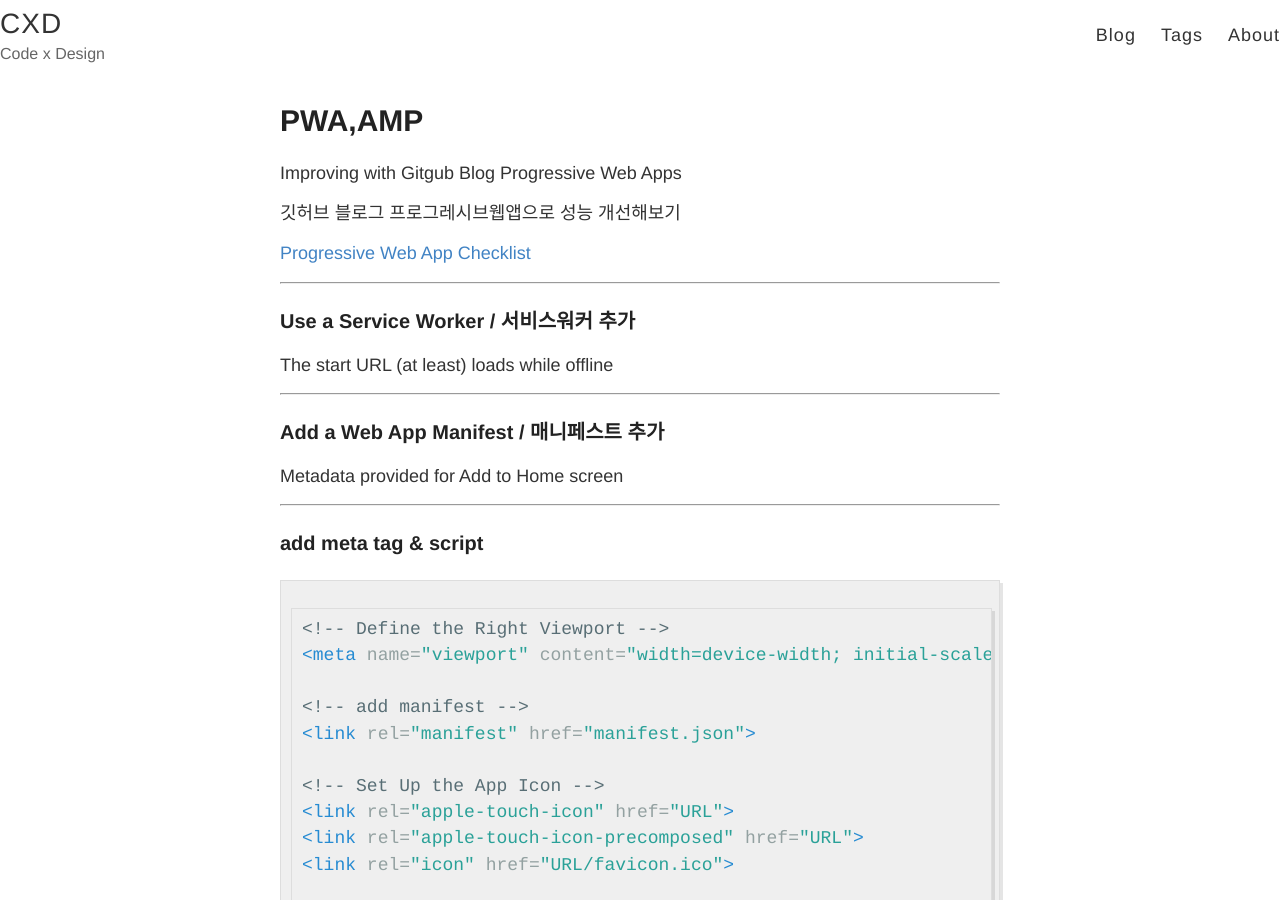
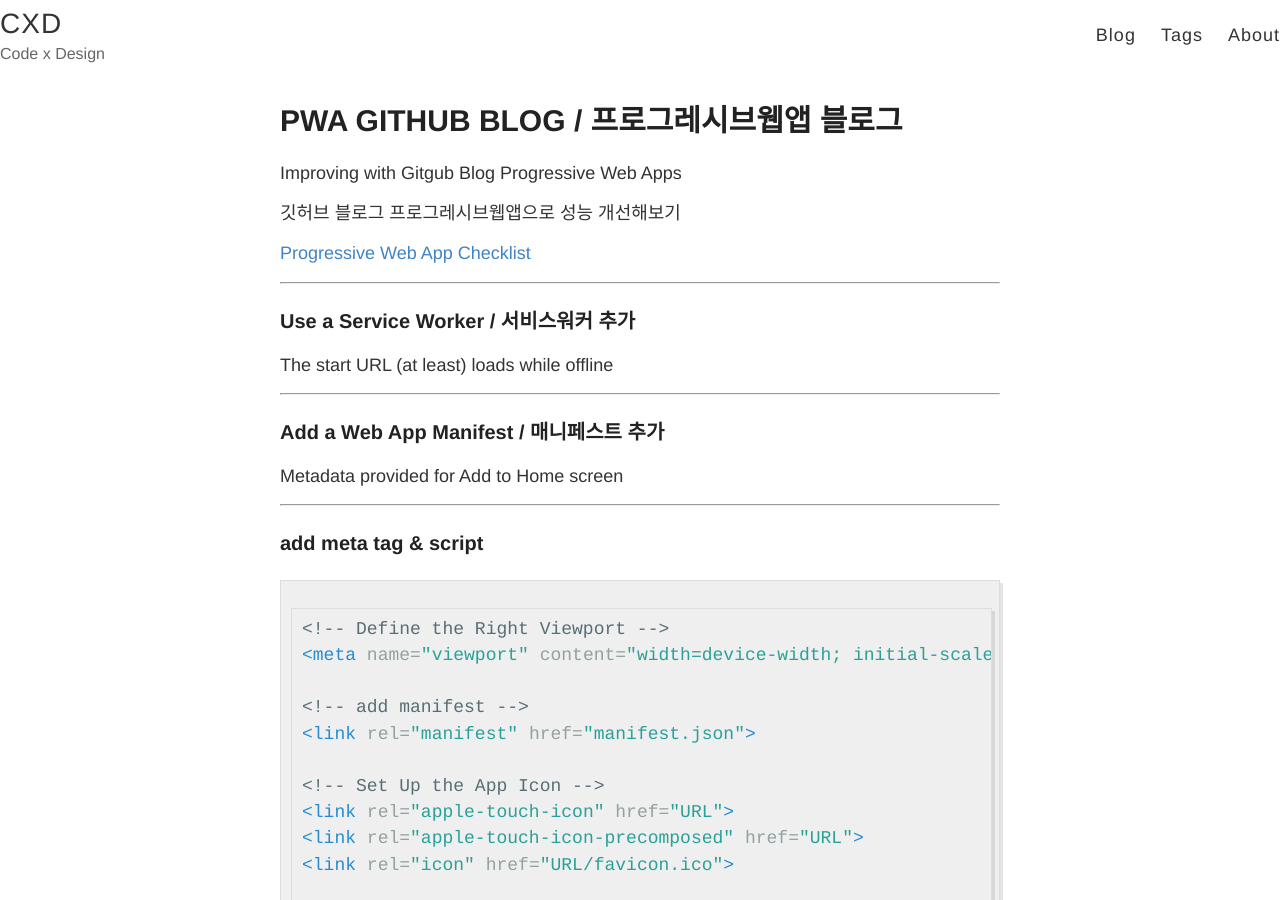
Before and after one commit to songssss/songssss.github.io, a Jekyll site: the page built from _posts/2017-05-14-pwablog.md, in a window 1280 px wide and 900 px high. Built offline with Jekyll 4.4.1, drawn with Linux system fonts in a browser that asks for light colours; comment, search, counter and statistics services are not loaded.

Commit message:
edit title

```diff
--- a/_posts/2017-05-14-pwablog.md
+++ b/_posts/2017-05-14-pwablog.md
@@ -1,6 +1,6 @@
 ---
 layout: post
-title: PWA,AMP
+title: PWA GITHUB BLOG / 프로그레시브웹앱 블로그
 tags:
 - pwa
 - amp
```
